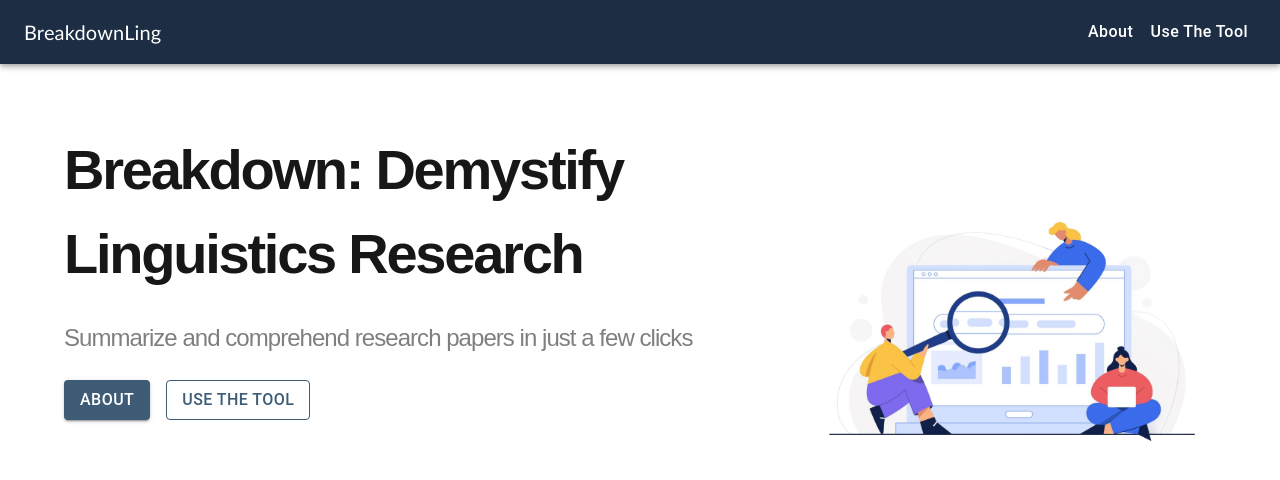
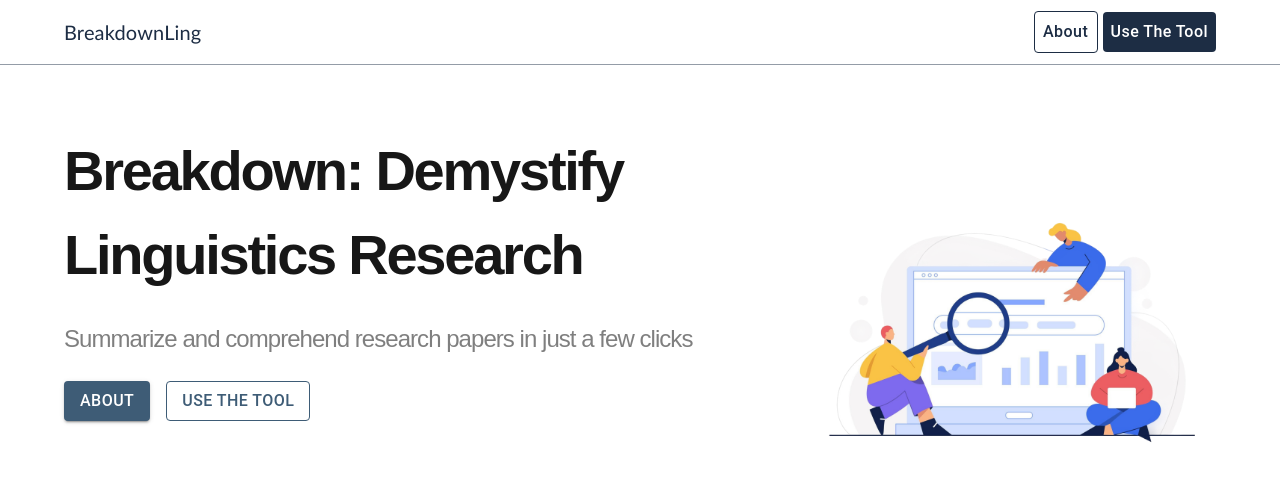
Before and after one commit to BrookeBergin/BreakdownLing, a Next.js app in the folder breakdown-app/: page / in a window 1280 px wide. Shown: the top 480 px of the page. Built offline with nearby package versions, Linux system fonts and the light colour scheme.

Commit message:
nav bar design change

```diff
--- a/breakdown-app/app/components/NavBar.tsx
+++ b/breakdown-app/app/components/NavBar.tsx
@@ -1,3 +1,5 @@
+"use client";
+
 import { AppBar, Toolbar, Typography, Button, Link } from '@mui/material';
 
 export default function NavBar() {
@@ -5,24 +7,29 @@ export default function NavBar() {
     <AppBar sx={{
         position: 'sticky',
         top: 0,
-        backgroundColor: '#1D2D44',
+        backgroundColor: '#ffffff',
+        borderBottom: '1px solid #1d2d4478',
+        boxShadow: 'none',
         }}>
-      <Toolbar>
+      <Toolbar sx={{ gap: '5px', marginLeft: '40px', marginRight: '40px' }}>
         <Typography variant="h6" component="div" sx={{
             flexGrow: 1,
             fontFamily: 'calibri, sans-serif',
+            color: '#1D2D44',
             }}>
           BreakdownLing
         </Typography>
         <Link href="/" style={{ textDecoration: 'none' }}>
             <Button
             sx={{
-                color: '#ffffff',
+                color: '#1D2D44',
+                backgroundColor: '#ffffff',
                 fontSize: '1rem',
                 fontWeight: '500',
                 textTransform: 'capitalize',
+                border: '1px solid #1D2D44',
                 '&:hover': {
-                backgroundColor: 'rgba(0, 212, 255, 0.1)',
+                  backgroundColor: '#f0f0f0',
                 }
             }}
             >
@@ -33,11 +40,12 @@ export default function NavBar() {
             <Button
             sx={{
                 color: '#ffffff',
+                backgroundColor: '#1D2D44',
                 fontSize: '1rem',
                 fontWeight: '500',
                 textTransform: 'capitalize',
                 '&:hover': {
-                backgroundColor: 'rgba(0, 212, 255, 0.1)',
+                  backgroundColor: '#153854',
                 }
             }}
             >
```
